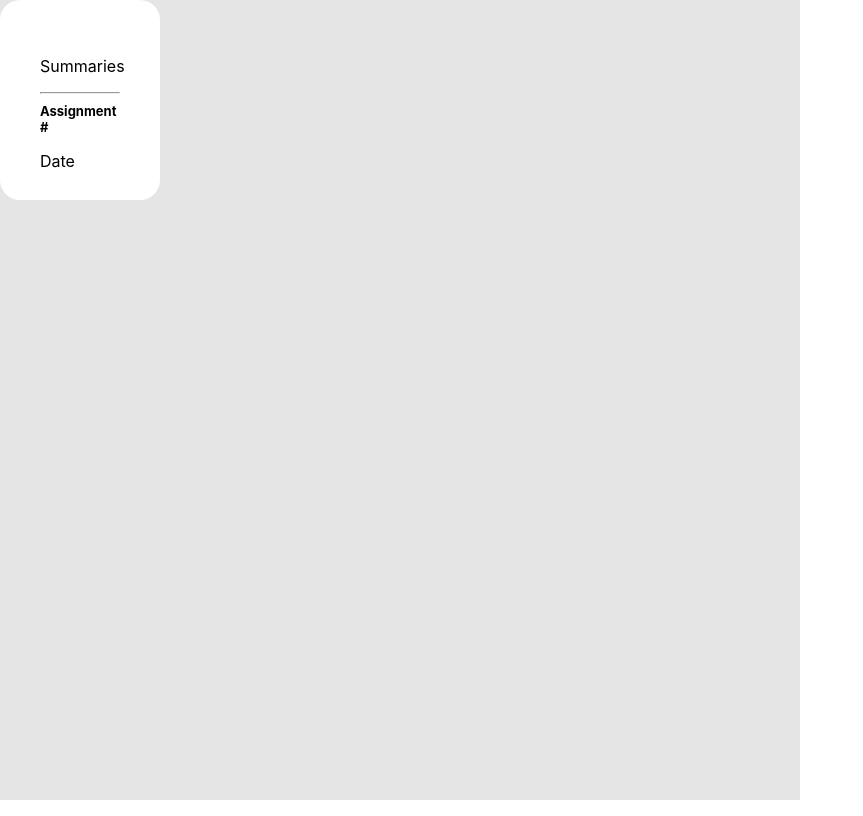
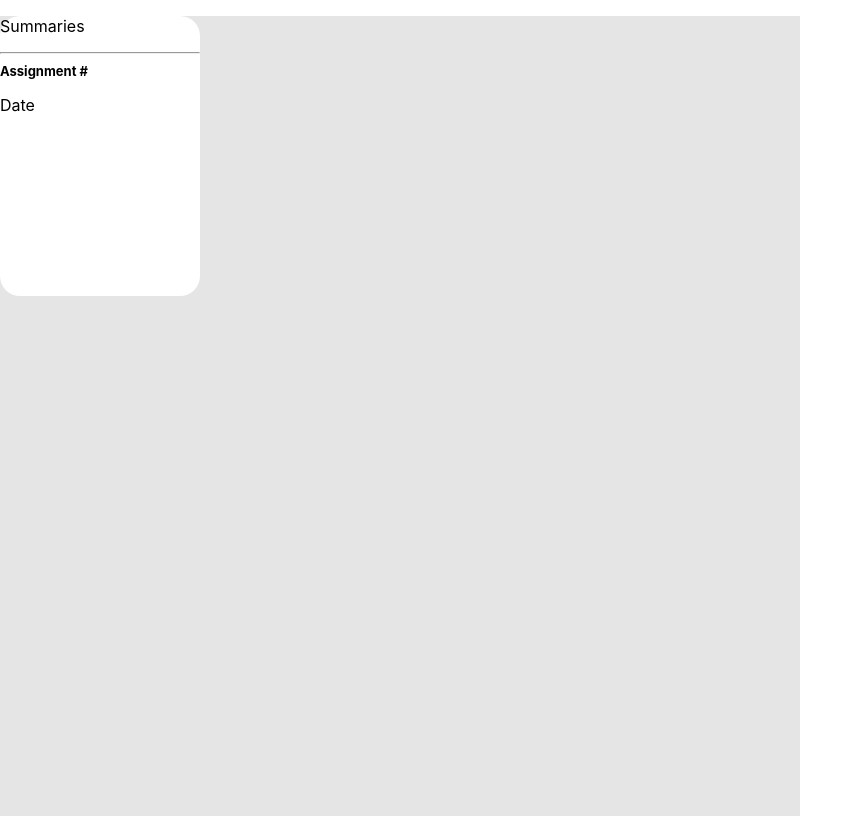
Before and after one commit to Sizbei/Ontrack, a React (Create React App) app: page / in a window 1280 px wide. Shown: the whole page, without its empty margins (0-863 px from the left). Built offline with nearby package versions, Linux system fonts and the light colour scheme.

Commit message:
Update styles.css

```diff
--- a/src/frontend/styles/styles.css
+++ b/src/frontend/styles/styles.css
@@ -16,10 +16,13 @@
 .card {
 	background-color: var(--main-color);
 	border-radius: 20px;
-	padding: 40px;
     box-shadow: var(--shadow-color);
-    max-width: 10vh;
-    height: 15vh;
+    max-width: 25vh;
+    height:35vh;
+}
+
+.card > summaries {
+    height: 75%;
 }
 
 .card > h1 {
```
